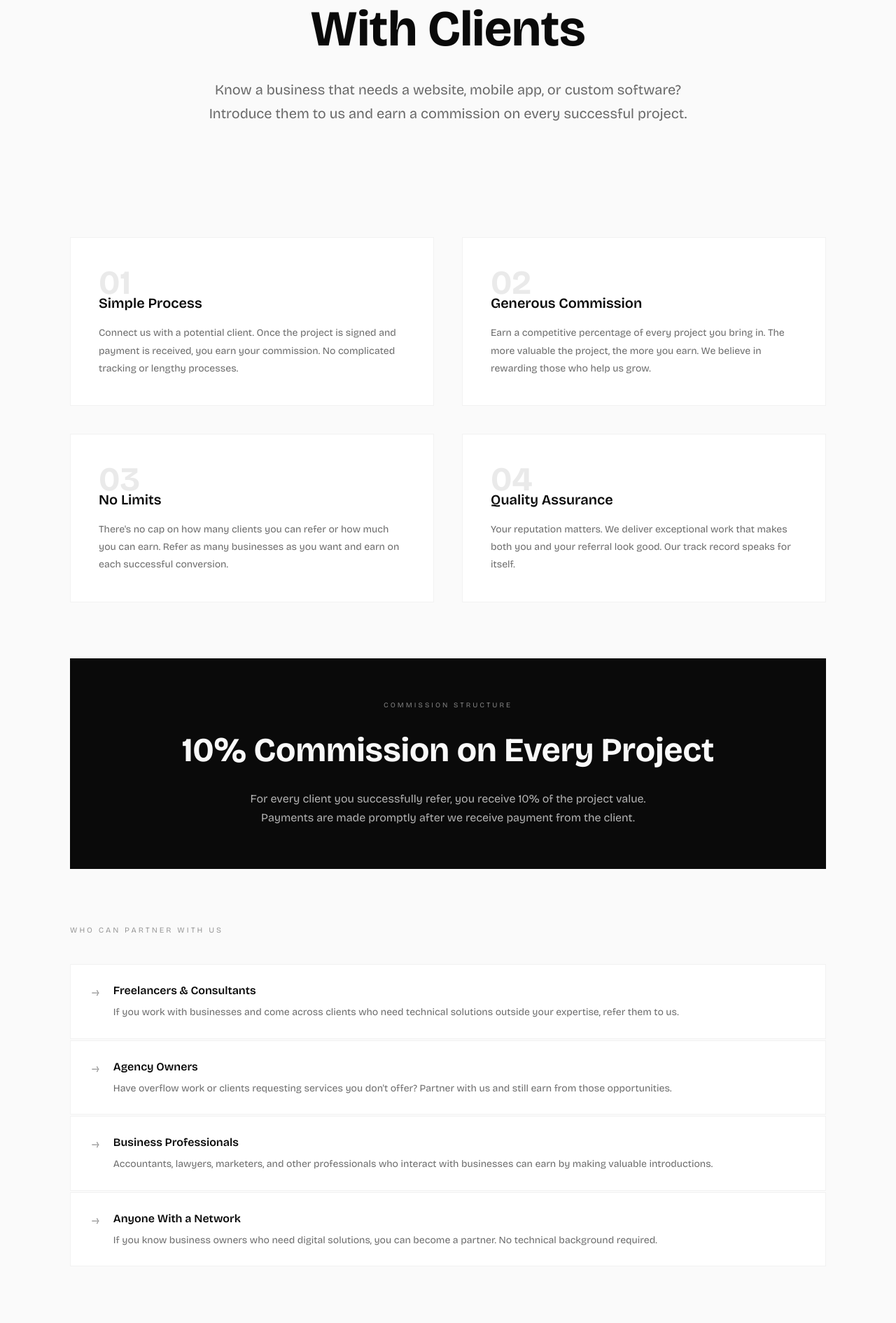
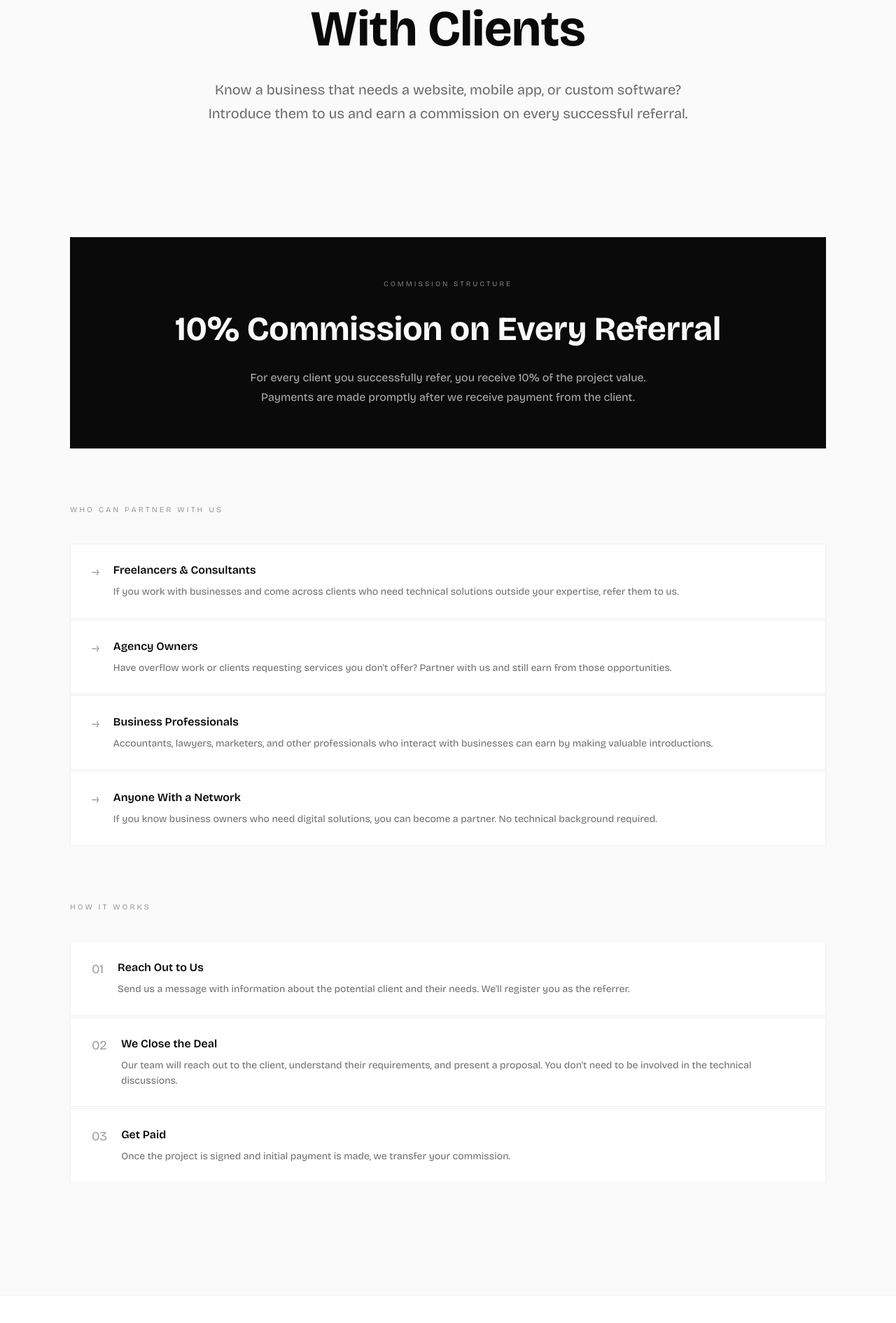
Before and after one commit to theyenkostudio/yenko-studio, a Next.js app: page /partner in a window 1280 px wide. Shown: the part 324-2215 px from the top of the page at 70% size. Built offline with nearby package versions, Linux system fonts and the light colour scheme; a web font is replaced by a local one.

Commit message:
chore:changes

```diff
--- a/src/app/partner/page.tsx
+++ b/src/app/partner/page.tsx
@@ -22,12 +22,12 @@ export default function PartnerPage() {
         <h1 className="partner-title">Earn By Connecting Us With Clients</h1>
         <p className="partner-subtitle">
           Know a business that needs a website, mobile app, or custom software?
-          Introduce them to us and earn a commission on every successful project.
+          Introduce them to us and earn a commission on every successful referral.
         </p>
       </section>
 
       <section className="partner-content">
-        <div className="partner-grid">
+        {/* <div className="partner-grid">
           <div className="partner-card">
             <div className="partner-card-number">01</div>
             <h3 className="partner-card-title">Simple Process</h3>
@@ -64,12 +64,12 @@ export default function PartnerPage() {
               itself.
             </p>
           </div>
-        </div>
+        </div> */}
 
         <div className="partner-highlight">
           <div className="partner-highlight-label">COMMISSION STRUCTURE</div>
           <h2 className="partner-highlight-title">
-            10% Commission on Every Project
+            10% Commission on Every Referral
           </h2>
           <p className="partner-highlight-text">
             For every client you successfully refer, you receive 10% of the
@@ -138,7 +138,7 @@ export default function PartnerPage() {
           <div className="partner-list-item">
             <span className="partner-list-icon">02</span>
             <div className="partner-list-content">
-              <h4 className="partner-list-title">We Handle the Rest</h4>
+              <h4 className="partner-list-title">We Close the Deal</h4>
               <p className="partner-list-text">
                 Our team will reach out to the client, understand their
                 requirements, and present a proposal. You don&apos;t need to be
@@ -152,8 +152,7 @@ export default function PartnerPage() {
               <h4 className="partner-list-title">Get Paid</h4>
               <p className="partner-list-text">
                 Once the project is signed and initial payment is made, we
-                transfer your commission. Payments can be made via bank transfer
-                or mobile money.
+                transfer your commission.
               </p>
             </div>
           </div>
```
